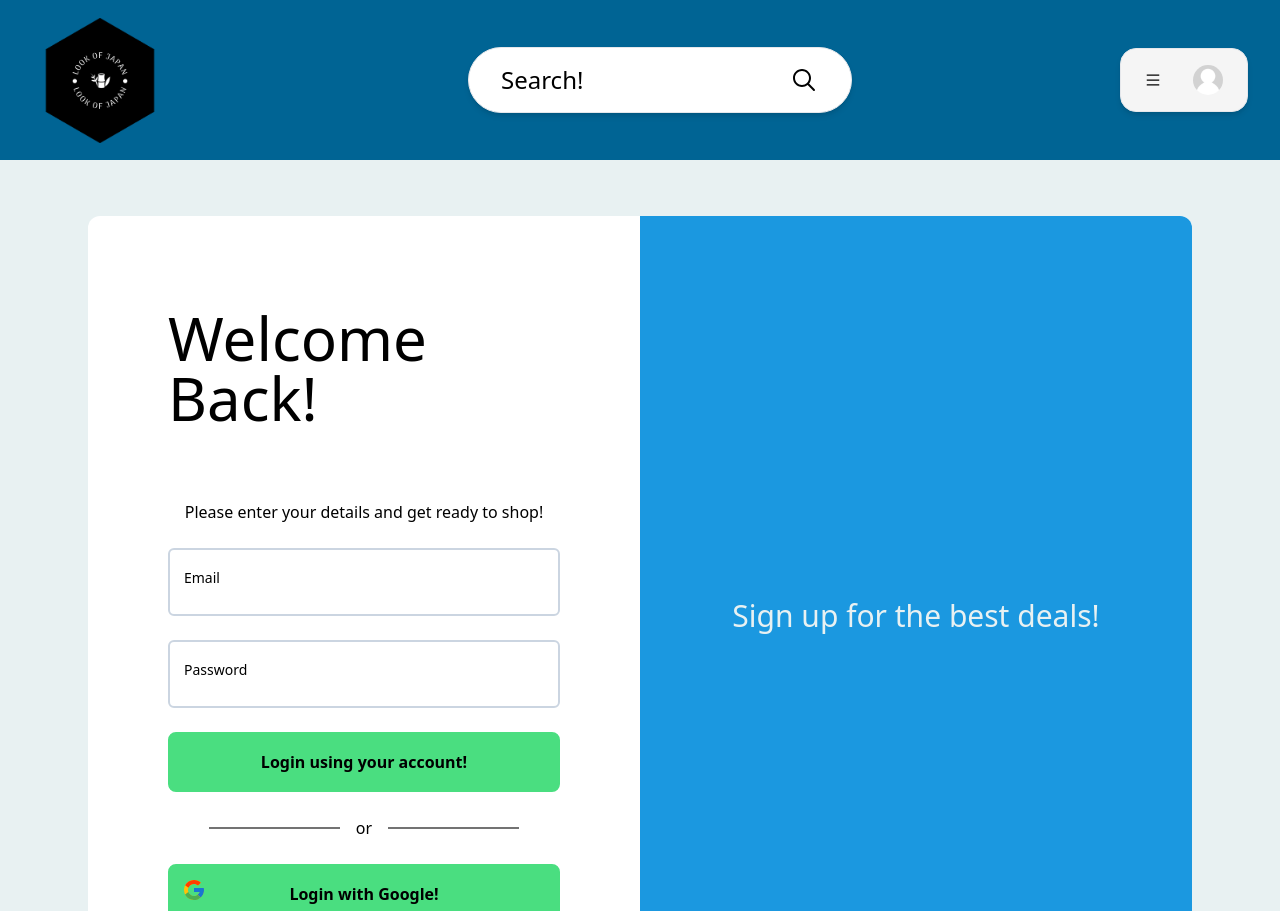
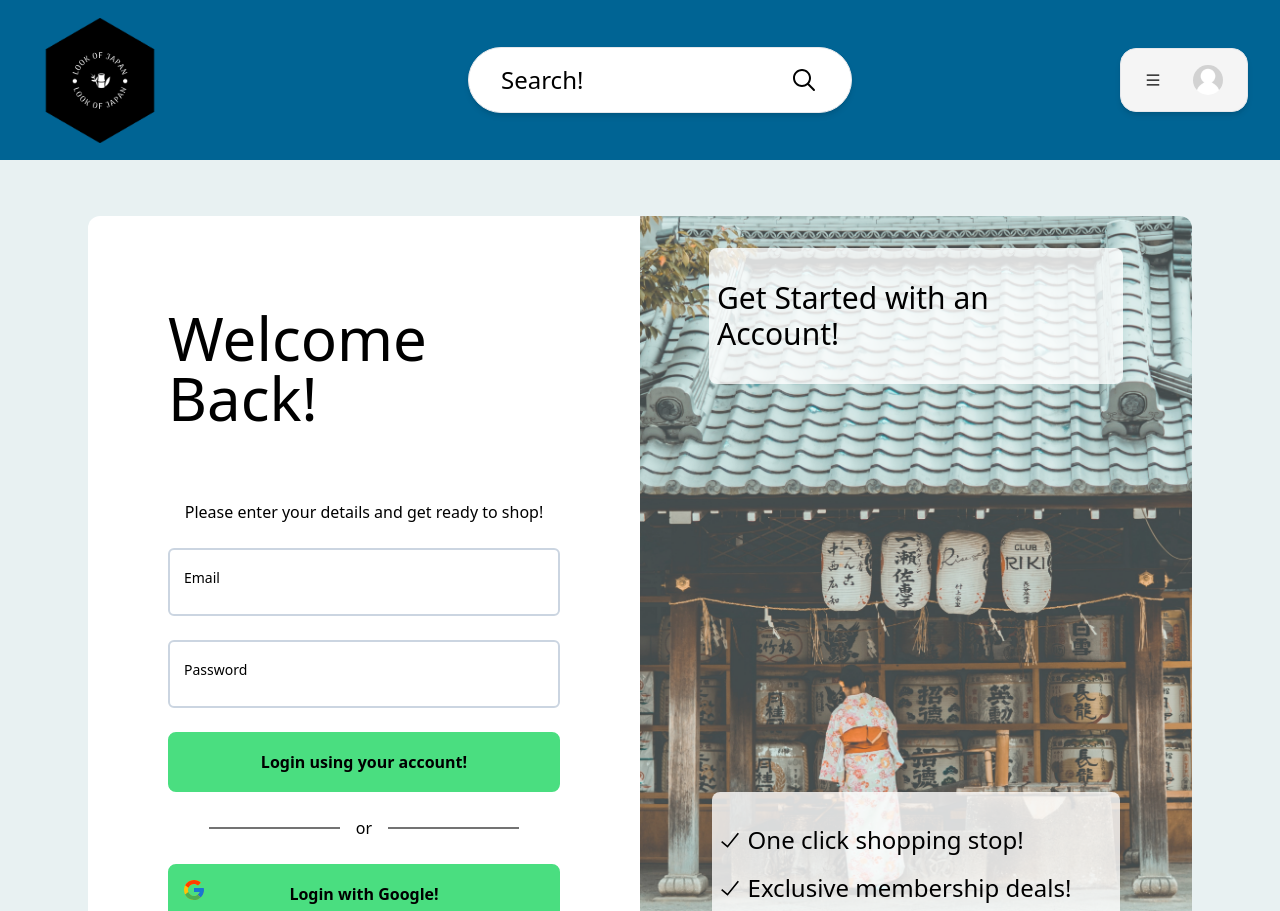
Before and after one commit to JasonMac123/market-place, a Next.js app: page /login in a window 1280 px wide. Shown: the top 911 px of the page. Built offline with nearby package versions, Linux system fonts and the light colour scheme; no server answers.

Commit message:
Styles infocard for register/login

```diff
--- a/app/components/InfoCard.tsx
+++ b/app/components/InfoCard.tsx
@@ -1,9 +1,38 @@
 "use client";
+
+import Image from "next/image";
+import { GrCheckmark } from "react-icons/gr";
 
 const InfoCard = () => {
   return (
-    <div className="w-1/2 h-full bg-celestial flex items-center justify-center">
-      <h2 className="text-alice text-3xl">Sign up for the best deals!</h2>
+    <div className="relative w-1/2 h-full flex flex-col items-center justify-center gap-4">
+      <Image
+        alt="Japanese Shrine"
+        src={"/images/InfoCard.jpg"}
+        fill
+        className="z-10 opacity-80"
+      />
+      <div className="flex flex-col justify-between items-center z-20 w-3/4 h-full my-8 rounded-xl">
+        <div className="bg-white bg-opacity-80 rounded-lg px-2 py-8">
+          <h2 className="text-black text-3xl">Get Started with an Account!</h2>
+        </div>
+        <div className="flex flex-col bg-white bg-opacity-80 rounded-lg px-2 py-8 space-y-4">
+          <div className="flex items-center space-x-2">
+            <GrCheckmark size={20} className="text-white" />
+            <h3 className="text-2xl text-black">One click shopping stop!</h3>
+          </div>
+          <div className="flex items-center space-x-2">
+            <GrCheckmark size={20} className="text-white" />
+            <h3 className="text-2xl text-black">Exclusive membership deals!</h3>
+          </div>
+          <div className="flex items-center space-x-2">
+            <GrCheckmark size={20} className="text-white" />
+            <h3 className="text-2xl text-black">
+              Giveaways to random members!
+            </h3>
+          </div>
+        </div>
+      </div>
     </div>
   );
 };
```
